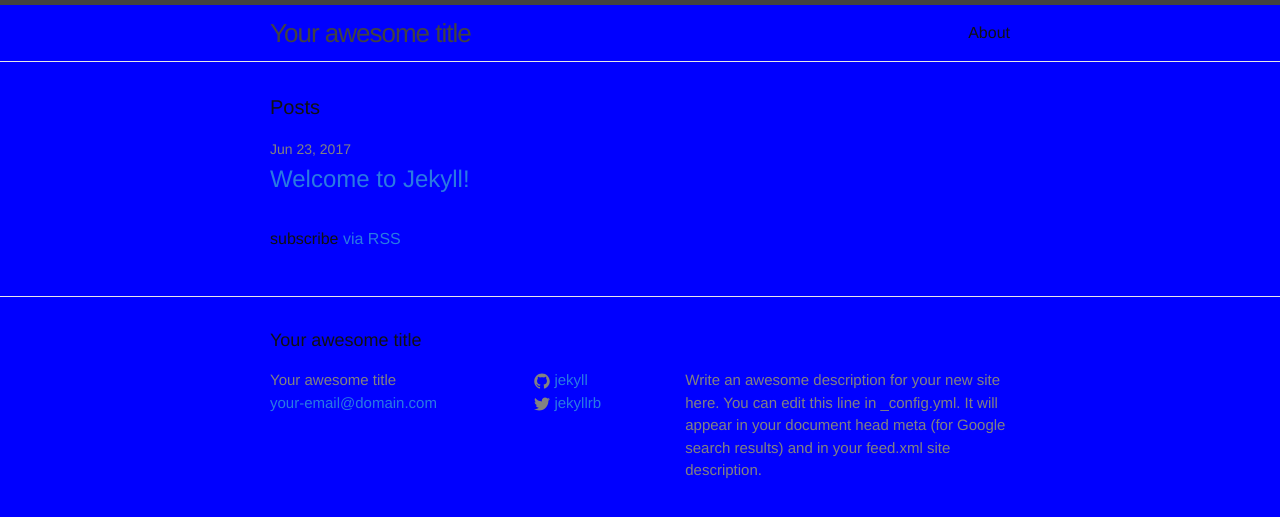
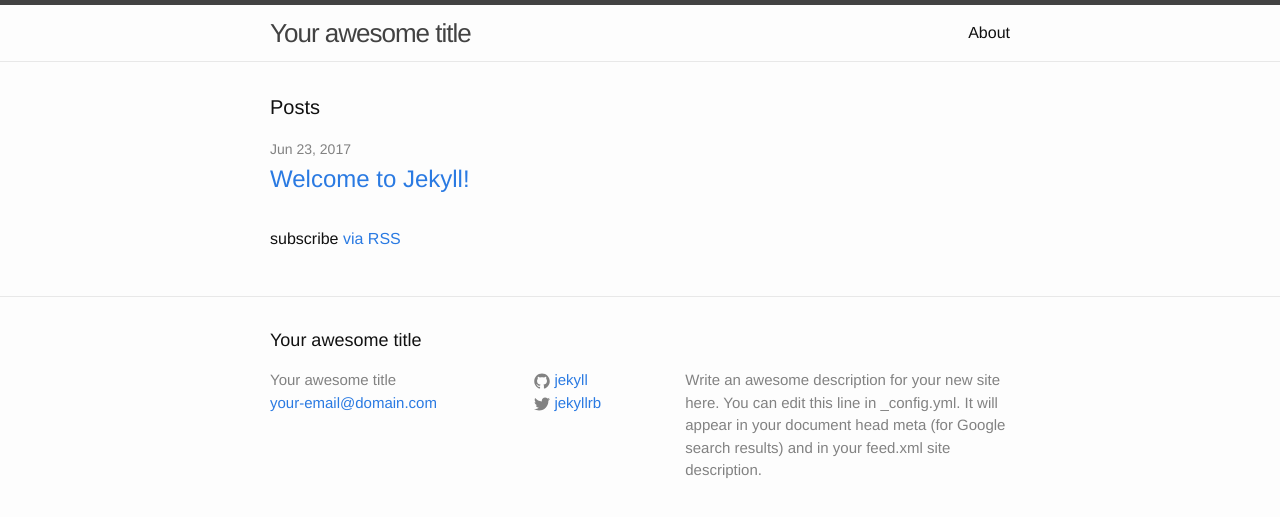
Before and after one commit to ozgeulke/ozgeulke.github.io, a Jekyll site: the page built from index.html, in a window 1280 px wide. Shown: the top 517 px of the page. Built offline with Jekyll 4.4.1, drawn with Linux system fonts in a browser that asks for light colours.

Commit message:
Update main.scss

```diff
--- a/css/main.scss
+++ b/css/main.scss
@@ -15,7 +15,7 @@ $base-line-height: 1.5;
 $spacing-unit:     30px;
 
 $text-color:       #111;
-$background-color: blue;
+$background-color: #fdfdfd;
 $brand-color:      #2a7ae2;
 
 $grey-color:       #828282;
```
